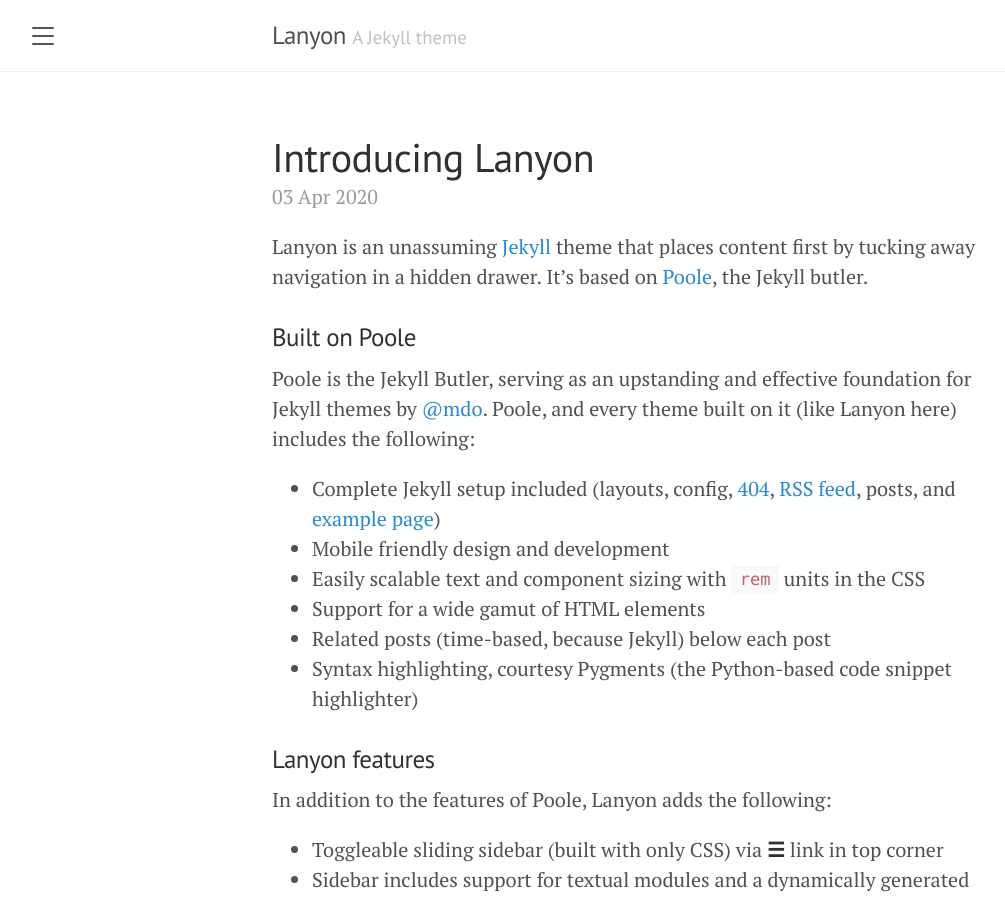
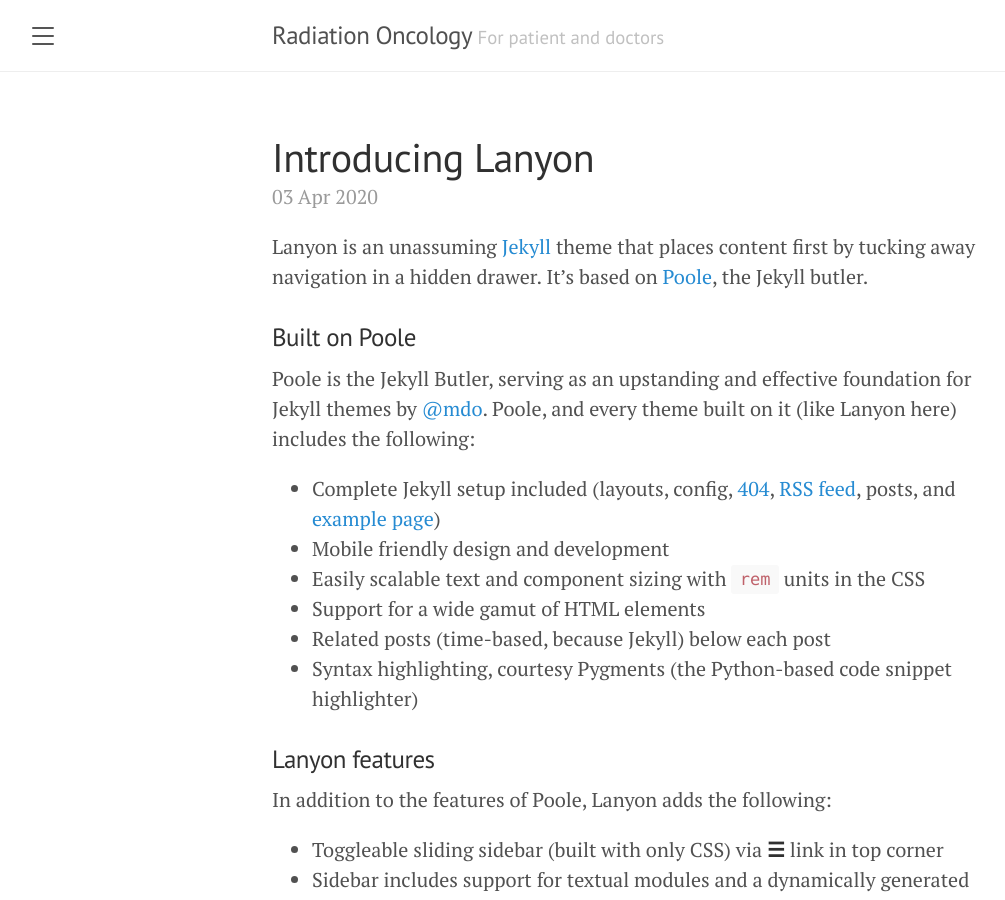
Before and after one commit to kbot1/kbot1.github.io, a Jekyll site: the page built from index.html, in a window 1280 px wide and 900 px high. Shown: the whole window, without its empty margins (8-1013 px from the left). Built offline with Jekyll 4.4.1, drawn with Linux system fonts in a browser that asks for light colours; the list of posts is cut into pages by our own code.

Commit message:
Update _config.yml

```diff
--- a/_config.yml
+++ b/_config.yml
@@ -1,17 +1,17 @@
 # Setup
-title:               Lanyon
-tagline:             'A Jekyll theme'
+title:               Radiation Oncology
+tagline:             'For patient and doctors'
 description:         'A reserved <a href="https://jekyllrb.com" target="_blank">Jekyll</a> theme that places the utmost gravity on content with a hidden drawer. Made by <a href="https://twitter.com/mdo" target="_blank">@mdo</a>.'
-url:                 http://lanyon.getpoole.com
+url:                 http://kbot1.github.io
 baseurl:             ''
 paginate:            5
 permalink:           pretty
 
 # About/contact
 author:
-  name:              Mark Otto
-  url:               https://twitter.com/mdo
-  email:             markdotto@gmail.com
+  name:              Kevin Berthelot
+  url:               https://twitter.com/KBerthelot_MD
+  email:             kev.berthelot@gmail.com
 
 # Gems
 plugins:
```
